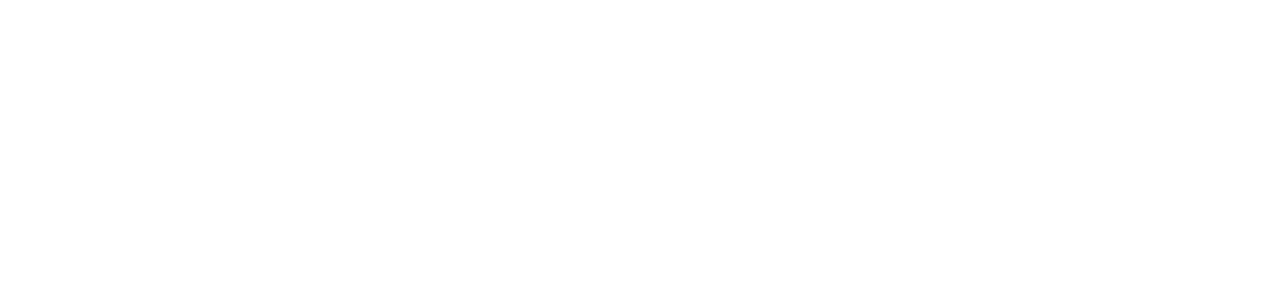
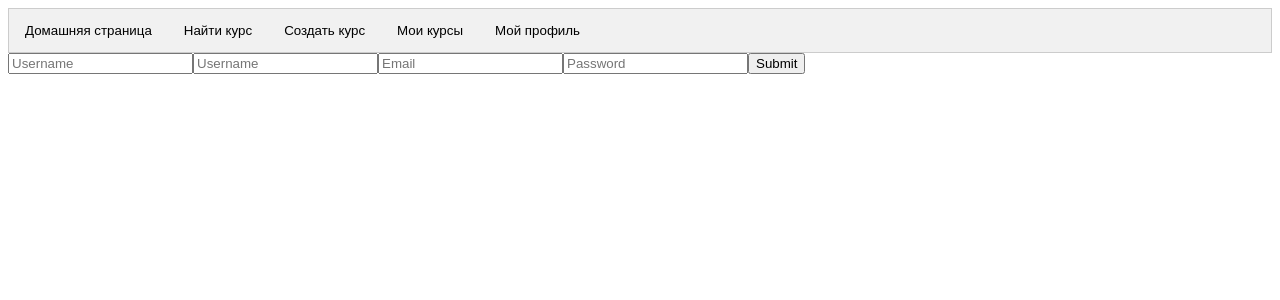
Before and after one commit to neosclass/neo_class, a React (Create React App) app in the folder project/frontend/: page /register in a window 1280 px wide. Before the commit this address had no page. Shown: the top 300 px of the page. Built offline with nearby package versions, Linux system fonts and the light colour scheme.

Commit message:
Add register and login front

```diff
--- a/project/frontend/package.json
+++ b/project/frontend/package.json
@@ -6,10 +6,11 @@
     "@testing-library/jest-dom": "^5.17.0",
     "@testing-library/react": "^13.4.0",
     "@testing-library/user-event": "^13.5.0",
+    "axios": "^1.6.2",
     "react": "^18.2.0",
     "react-dom": "^18.2.0",
     "react-router-dom": "^6.18.0",
-    "react-scripts": "5.0.1",
+    "react-scripts": "^5.0.1",
     "web-vitals": "^2.1.4"
   },
   "scripts": {
--- a/project/frontend/src/App.jsx
+++ b/project/frontend/src/App.jsx
@@ -2,6 +2,8 @@
 import {BrowserRouter, Route, Routes} from 'react-router-dom';
 import Home from './components/Home';
 import MyProfile from './components/MyProfile';
+import Registration from './components/Registration';
+import Login from './components/Login';
 
 function App() {
 
@@ -11,6 +13,8 @@
                 <Routes>
                     <Route path='/' Component={Home}/>
                     <Route path='/users/profile' Component={MyProfile}/>
+                    <Route path='/register' Component={Registration}/>
+                    <Route path='/login' Component={Login}/>
                 </Routes>
             </div>
         </BrowserRouter>
--- a/project/frontend/src/components/Home.jsx
+++ b/project/frontend/src/components/Home.jsx
@@ -1,11 +1,27 @@
 import React from "react";
 import Header from "./UI/header/Header";
+import { useNavigate } from "react-router-dom";
 
 const Home = () => {
+    const navigate = useNavigate()
+
+    const registerForm = () => {
+        navigate("/register");
+    }
+    const loginForm = () => {
+        navigate("/login");
+    }
+
     return (
         <div>
             <Header />
             <h2>This project optimizes communication between teacher and student</h2>
+
+            <div>
+                <button onClick={registerForm}>Зарегистрироваться</button>
+                <button onClick={loginForm}>Залогиниться</button>
+            </div>
+
         </div>
     );
 };
--- /dev/null
+++ b/project/frontend/src/components/Login.jsx
@@ -0,0 +1,56 @@
+import React, {useState} from "react";
+import axios from 'axios';
+import Header from "./UI/header/Header";
+
+const Login = () => {
+
+        const [formData, setFormData] = useState({
+          email: '',
+          password: '',
+        });
+
+        const handleChange = (e) => {
+          setFormData({ ...formData, [e.target.name]: e.target.value });
+        };
+
+        const handleSubmit = async (e) => {
+          e.preventDefault();
+
+          try {
+            const response = await axios.post('http://localhost:8000/auth/login', formData, {withCredentials: true});
+            // Handle the response data here
+            console.log(response.data);
+          } catch (error) {
+            // Handle error or display error message
+            console.error(error);
+          }
+        };
+
+        return (
+
+            <div>
+                <Header/>
+                    <form onSubmit={handleSubmit}>
+                        <input
+                        type="email"
+                        name="email"
+                        value={formData.email}
+                        onChange={handleChange}
+                        placeholder="Email"
+                        />
+                        <input
+                        type="password"
+                        name="password"
+                        value={formData.password}
+                        onChange={handleChange}
+                        placeholder="Password"
+                        />
+                        <button type="submit">Submit</button>
+                    </form>
+
+          </div>
+
+    );
+};
+
+export default Login;
--- /dev/null
+++ b/project/frontend/src/components/Registration.jsx
@@ -0,0 +1,75 @@
+import React, {useState} from "react";
+import axios from 'axios';
+import Header from "./UI/header/Header";
+
+const Registration = () => {
+
+        const [formData, setFormData] = useState({
+          name: '',
+          surname: '',
+          email: '',
+          password: '',
+        });
+
+        const handleChange = (e) => {
+          setFormData({ ...formData, [e.target.name]: e.target.value });
+        };
+
+        const handleSubmit = async (e) => {
+          e.preventDefault();
+
+          try {
+            const response = await axios.post('http://localhost:8000/auth/register', formData, {withCredentials: true});
+
+
+            // Handle the response data here
+            console.log(response.data);
+          } catch (error) {
+            // Handle error or display error message
+            console.error(error);
+          }
+        };
+
+        return (
+
+            <div>
+                <Header/>
+
+                    <form onSubmit={handleSubmit}>
+                        <input
+                        type="text"
+                        name="name"
+                        value={formData.username}
+                        onChange={handleChange}
+                        placeholder="Username"
+                        />
+                        <input
+                        type="text"
+                        name="surname"
+                        value={formData.username}
+                        onChange={handleChange}
+                        placeholder="Username"
+                        />
+                        <input
+                        type="email"
+                        name="email"
+                        value={formData.email}
+                        onChange={handleChange}
+                        placeholder="Email"
+                        />
+                        <input
+                        type="password"
+                        name="password"
+                        value={formData.password}
+                        onChange={handleChange}
+                        placeholder="Password"
+                        />
+                        <button type="submit">Submit</button>
+                    </form>
+
+          </div>
+
+    );
+};
+
+export default Registration;
```
Also changed, not shown: 1 other file (tests, documents, lock files or other folders).
